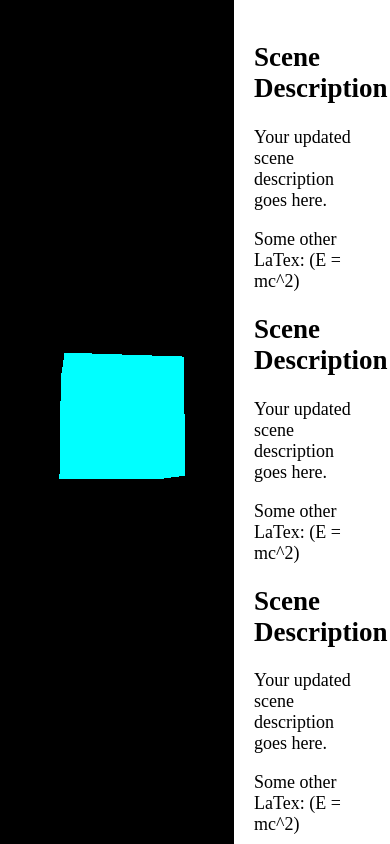
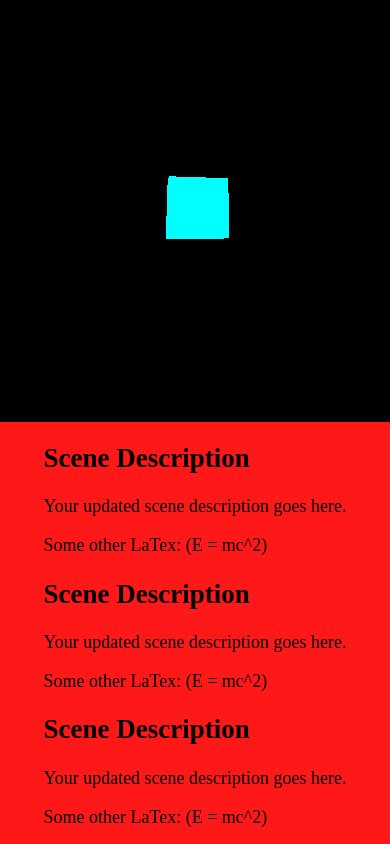
Before and after one commit to taehwan642/taehwan.github.io, a website built with Vite: page index.html in a window 390 px wide. Built offline with nearby package versions, Linux system fonts and the light colour scheme.

Commit message:
changed flex direction when mobile

```diff
--- a/index.html
+++ b/index.html
@@ -1,37 +1,14 @@
-<!-- <!DOCTYPE html>
-<html lang="en">
-	<head>
-		<meta charset="utf-8">
-		<title>My first three.js app</title>
-		<style>
-			body { margin: 0; }
-		</style>
-        <script async src="https://unpkg.com/es-module-shims@1.6.3/dist/es-module-shims.js"></script>
-
-        <script type="importmap">
-          {
-            "imports": {
-              "three": "https://unpkg.com/three@0.154.0/build/three.module.js",
-              "three/addons/": "https://unpkg.com/three@0.154.0/examples/jsm/"
-            }
-          }
-        </script>
-	</head>
-	<body>
-		<script type="module" src="/main.js"></script>
-        Hello
-	</body>
-</html> -->
-
 <!DOCTYPE html>
 <html>
 <head>
     <title>Three.js Scene with Description</title>
     <style>
       body {
-            display: flex;
-            margin: 0;
-        }
+          flex-direction: row;
+          display: flex;
+          margin: 0;
+          overflow: hidden;
+      }
       #left {
           width: 60%;
           height: 100vh;
@@ -45,6 +22,7 @@
           box-sizing: border-box;
           overflow: auto;
           font-size: 18px;
+          background-color: #e6e6e6;
       }
       canvas {
           display: block;
@@ -57,6 +35,23 @@
           justify-content: center;
           width: 100%;
           height: 100%;
+      }
+      @media (max-width: 768px) {
+        body {
+          flex-direction: column;
+        }
+        #left {
+            width: 100vw;
+            height: 50vh;
+        }
+        #right {
+            width: 100vw;
+          height: 50vh;
+          background-color: #ff1818;
+          display: flex;
+          justify-content: center;
+          align-items: center;
+        }
       }
     </style>
     <script src="https://cdnjs.cloudflare.com/ajax/libs/mathjax/3.1.2/es5/tex-mml-chtml.min.js"></script>
```
